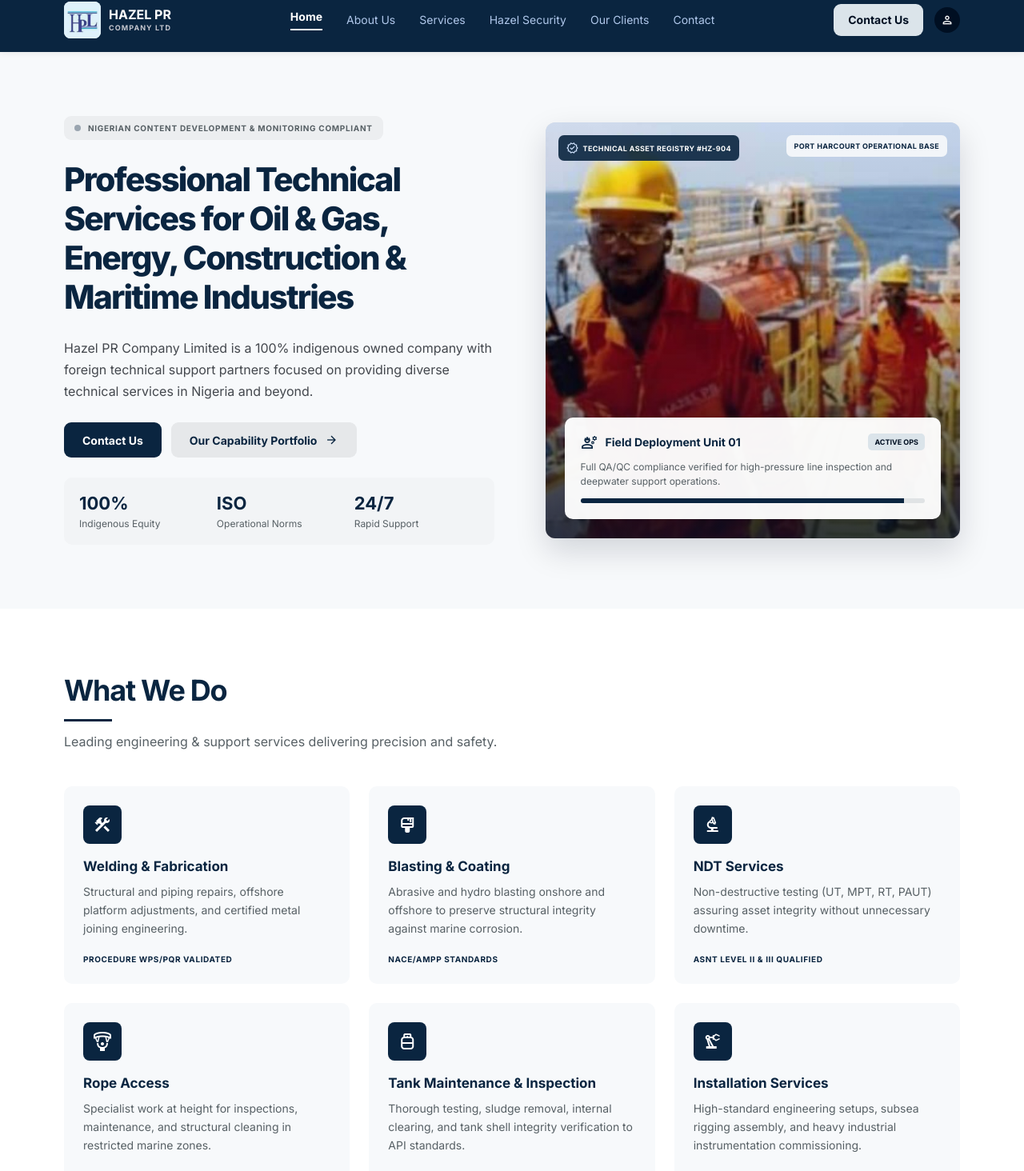
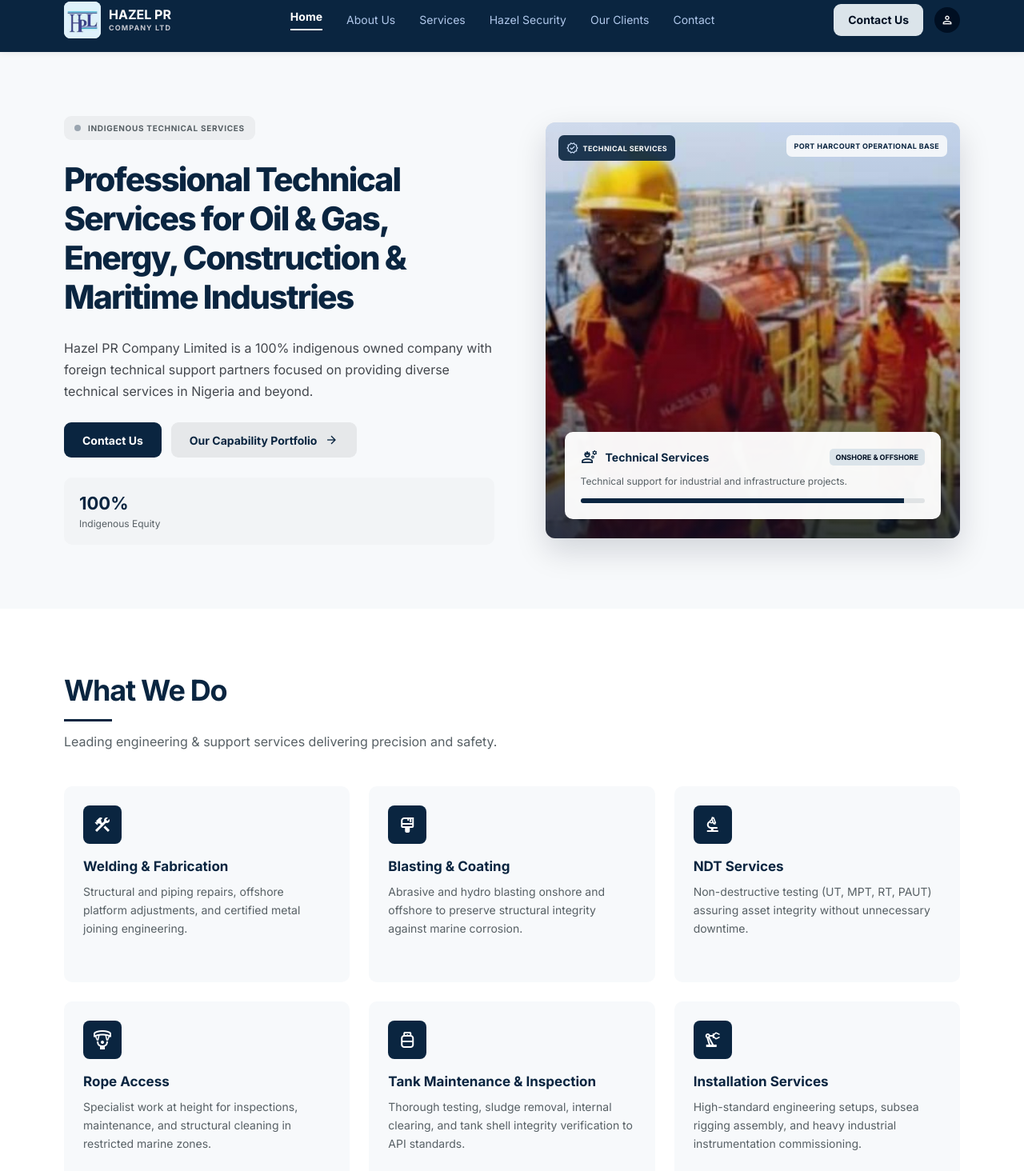
Before and after one commit to ENJ0Y-Labs/hazel-website, a React (Vite) app: page / in a window 1280 px wide. Shown: the part 16-1480 px from the top of the page at 80% size. Built offline with nearby package versions, Linux system fonts and the light colour scheme.

Commit message:
Remove unsupported homepage credentials and performance claims

```diff
--- a/src/pages/Home.jsx
+++ b/src/pages/Home.jsx
@@ -1,12 +1,12 @@
 import heroImage from "../assets/img1.jpeg";
 
 const services = [
-  { icon: "construction", title: "Welding & Fabrication", description: "Structural and piping repairs, offshore platform adjustments, and certified metal joining engineering.", standard: "PROCEDURE WPS/PQR VALIDATED" },
-  { icon: "format_paint", title: "Blasting & Coating", description: "Abrasive and hydro blasting onshore and offshore to preserve structural integrity against marine corrosion.", standard: "NACE/AMPP STANDARDS" },
-  { icon: "biotech", title: "NDT Services", description: "Non-destructive testing (UT, MPT, RT, PAUT) assuring asset integrity without unnecessary downtime.", standard: "ASNT LEVEL II & III QUALIFIED" },
-  { icon: "paragliding", title: "Rope Access", description: "Specialist work at height for inspections, maintenance, and structural cleaning in restricted marine zones.", standard: "IRATA CERTIFIED SPECIALISTS" },
-  { icon: "propane_tank", title: "Tank Maintenance & Inspection", description: "Thorough testing, sludge removal, internal clearing, and tank shell integrity verification to API standards.", standard: "API 653 COMPLIANT RIGOR" },
-  { icon: "precision_manufacturing", title: "Installation Services", description: "High-standard engineering setups, subsea rigging assembly, and heavy industrial instrumentation commissioning.", standard: "RIGGING CODE BS EN 12079" },
+  { icon: "construction", title: "Welding & Fabrication", description: "Structural and piping repairs, offshore platform adjustments, and certified metal joining engineering." },
+  { icon: "format_paint", title: "Blasting & Coating", description: "Abrasive and hydro blasting onshore and offshore to preserve structural integrity against marine corrosion." },
+  { icon: "biotech", title: "NDT Services", description: "Non-destructive testing (UT, MPT, RT, PAUT) assuring asset integrity without unnecessary downtime." },
+  { icon: "paragliding", title: "Rope Access", description: "Specialist work at height for inspections, maintenance, and structural cleaning in restricted marine zones." },
+  { icon: "propane_tank", title: "Tank Maintenance & Inspection", description: "Thorough testing, sludge removal, internal clearing, and tank shell integrity verification to API standards." },
+  { icon: "precision_manufacturing", title: "Installation Services", description: "High-standard engineering setups, subsea rigging assembly, and heavy industrial instrumentation commissioning." },
 ];
 
 const industries = [
@@ -27,7 +27,6 @@ const clients = [
   { icon: "apartment", name: "Eliminigwe Housing Estate Elelenwon" },
   { icon: "school", name: "Cedar Harvester Montessori Schools" },
   { icon: "corporate_fare", name: "Amobi Services Ltd." },
-  { icon: "verified_user", name: "Hazel PR Company Ltd." },
 ];
 
 function SectionHeading({ title, description }) {
@@ -40,7 +39,7 @@ export default function Home() {
       <section className="hero-section">
         <div className="home-container hero-layout">
           <div className="hero-copy">
-            <div className="compliance-pill"><span />NIGERIAN CONTENT DEVELOPMENT &amp; MONITORING COMPLIANT</div>
+            <div className="compliance-pill"><span />INDIGENOUS TECHNICAL SERVICES</div>
             <h1>Professional Technical Services for Oil &amp; Gas, Energy, Construction &amp; Maritime Industries</h1>
             <p className="hero-description">Hazel PR Company Limited is a 100% indigenous owned company with foreign technical support partners focused on providing diverse technical services in Nigeria and beyond.</p>
             <div className="hero-actions">
@@ -49,20 +48,19 @@ export default function Home() {
             </div>
             <div className="hero-stats">
               <div><strong>100%</strong><span>Indigenous Equity</span></div>
-              <div><strong>ISO</strong><span>Operational Norms</span></div>
-              <div><strong>24/7</strong><span>Rapid Support</span></div>
+
             </div>
           </div>
           <div className="hero-visual">
             <img src={heroImage} alt="Industrial and offshore technical operations" />
             <div className="hero-image-shade" />
             <div className="hero-image-top">
-              <span><span className="material-symbols-outlined">verified</span> TECHNICAL ASSET REGISTRY #HZ-904</span>
+              <span><span className="material-symbols-outlined">verified</span> TECHNICAL SERVICES</span>
               <span>PORT HARCOURT OPERATIONAL BASE</span>
             </div>
             <div className="deployment-card">
-              <div className="deployment-heading"><span><span className="material-symbols-outlined">engineering</span>Field Deployment Unit 01</span><b>Active Ops</b></div>
-              <p>Full QA/QC compliance verified for high-pressure line inspection and deepwater support operations.</p>
+              <div className="deployment-heading"><span><span className="material-symbols-outlined">engineering</span>Technical Services</span><b>Onshore &amp; Offshore</b></div>
+              <p>Technical support for industrial and infrastructure projects.</p>
               <div className="deployment-progress"><span /></div>
             </div>
           </div>
@@ -98,7 +96,7 @@ export default function Home() {
         <div className="home-container reasons-layout">
           <div className="reasons-intro">
             <SectionHeading title="Why Choose Hazel PR Company" description="Through strategic alliances, meticulous standard execution, and deep-rooted local proficiency, we establish dependable benchmarks across every operational theatre." />
-            <div className="compliance-note"><strong>COMPLIANCE ASSURANCE</strong><p>Direct alignment with applicable Nigerian regulatory requirements and relevant international industrial standards.</p></div>
+            <div className="compliance-note"><strong>SERVICE APPROACH</strong><p>Direct alignment with applicable Nigerian regulatory requirements and relevant international industrial standards.</p></div>
           </div>
           <div className="reasons-grid">
             {reasons.map((reason) => <article className="reason-card" key={reason.title}>
@@ -118,7 +116,7 @@ export default function Home() {
 
       <section className="home-section clients-section">
         <div className="home-container">
-          <SectionHeading title="Our Clients" description="Trusted by leading property, industrial, and institutional entities." />
+          <SectionHeading title="Our Clients" description="Organizations listed by Hazel PR Company." />
           <div className="client-grid">
             {clients.map((client) => <article className="client-card" key={client.name}><span className="material-symbols-outlined">{client.icon}</span><h3>{client.name}</h3></article>)}
           </div>
```
